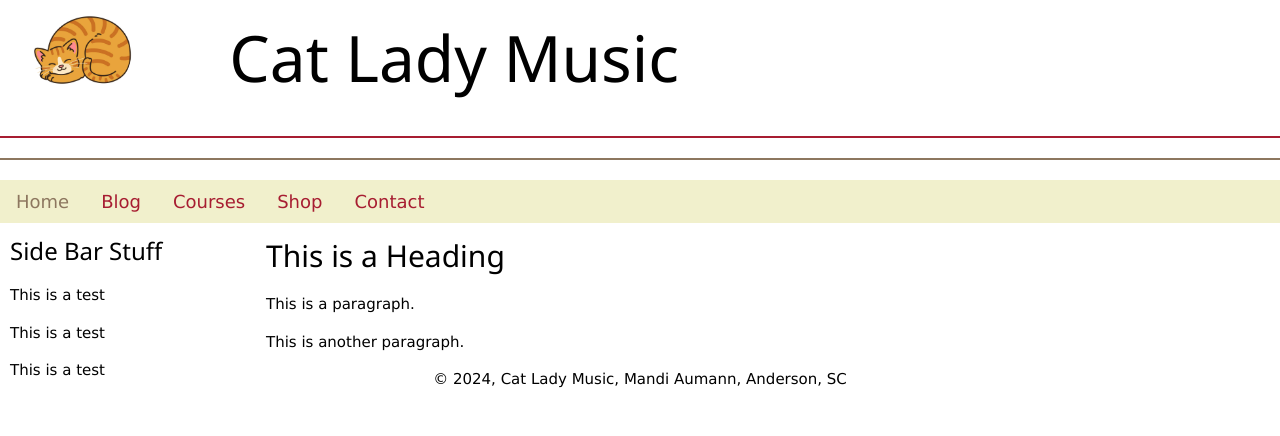
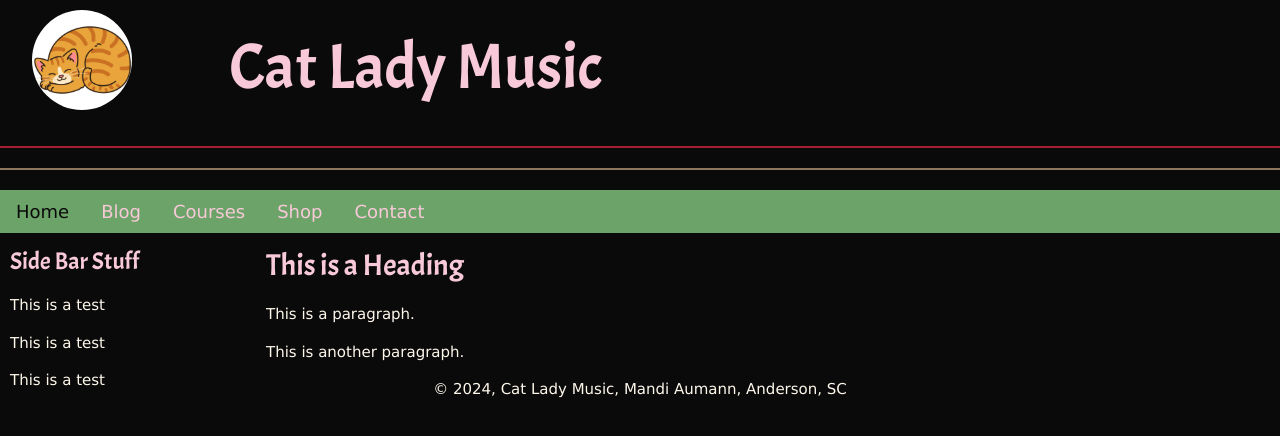
Before and after one commit to mandi628/cat-lady-music, a plain HTML site: page index.html in a window 1280 px wide. Drawn offline with nearby package versions, Linux system fonts and the light colour scheme.

Commit message:
Applied palette04 to index

```diff
--- a/index.html
+++ b/index.html
@@ -5,42 +5,45 @@
 <meta name="viewport" content="width=device-width, initial-scale=1">
 <link rel="stylesheet" href="https://www.w3schools.com/w3css/4/w3.css">
 <link rel="stylesheet" href="./styles.css">
+<link rel="stylesheet" href="./palette04.css" />
 <link rel="preconnect" href="https://fonts.googleapis.com">
 <link rel="preconnect" href="https://fonts.gstatic.com" crossorigin>
 <link href="https://fonts.googleapis.com/css2?family=Acme&display=swap" rel="stylesheet">
 <style>
 </style>
-<body>
+<body class="clm4-d1">
   <!-- Page Header -->
+  <div style="position: sticky; top: 0; padding-top: 10px;" class="clm4-d1">
    <div class="w3-container">
       <div class="w3-row-padding">
         <div class="w3-col s2"><img class="w3-circle" src="./images/orange-tabby.jpg" height="100px" width="auto" alt="orange tabby"></div>
-        <div class="w3-rest"><h1 class="w3-jumbo">Cat Lady Music</h1></div>
+        <div class="w3-rest"><h1 class="w3-jumbo h1-d1">Cat Lady Music</h1></div>
       </div>
    </div>
    <hr class="a">
    <hr class="b">
 
    <!-- Website Navigation -->
-    <div class="w3-bar w3-large" style="background-color: var(--lemon-chiffon); color: var(--madder);">
-      <a href="#" class="w3-bar-item w3-button" style="color: var(--chamoisee);">Home</a>
-      <a href="./blog.html" class="w3-bar-item w3-button">Blog</a>
-      <a href="./courses.html" class="w3-bar-item w3-button">Courses</a>
-      <a href="./shop.html" class="w3-bar-item w3-button">Shop</a>
-      <a href="#" class="w3-bar-item w3-button">Contact</a>
+    <div class="w3-bar w3-large clm4-accent">
+      <a href="#" class="w3-bar-item w3-button" style="color: var(--night);">Home</a>
+      <a href="./blog.html" class="w3-bar-item w3-button clm4-a-accent">Blog</a>
+      <a href="./courses.html" class="w3-bar-item w3-button clm4-a-accent">Courses</a>
+      <a href="./shop.html" class="w3-bar-item w3-button clm4-a-accent">Shop</a>
+      <a href="#" class="w3-bar-item w3-button clm4-a-accent">Contact</a>
     </div>
+  </div>
 
 <!-- Homepage Content -->
   <!-- Left Side Section -->
-  <div class="w3-sidebar" style="width: 20%; padding-left: 10px; padding-right: 10px;">
-      <h3>Side Bar Stuff</h3>
+  <div class="w3-sidebar clm4-d1" style="width: 20%; padding-left: 10px; padding-right: 10px;">
+      <h3 class="h3-d1">Side Bar Stuff</h3>
         <p class="w3-bar-item">This is a test</p>
         <p class="w3-bar-item">This is a test</p>
         <p class="w3-bar-item">This is a test</p>
     </div>
   <!-- Main Section -->
   <div style="margin-left: 20%; padding-left: 10px;">
-      <h2>This is a Heading</h2>
+      <h2 class="h2-d1">This is a Heading</h2>
       <p>This is a paragraph.</p>
       <p>This is another paragraph.</p>
     </div>
```
